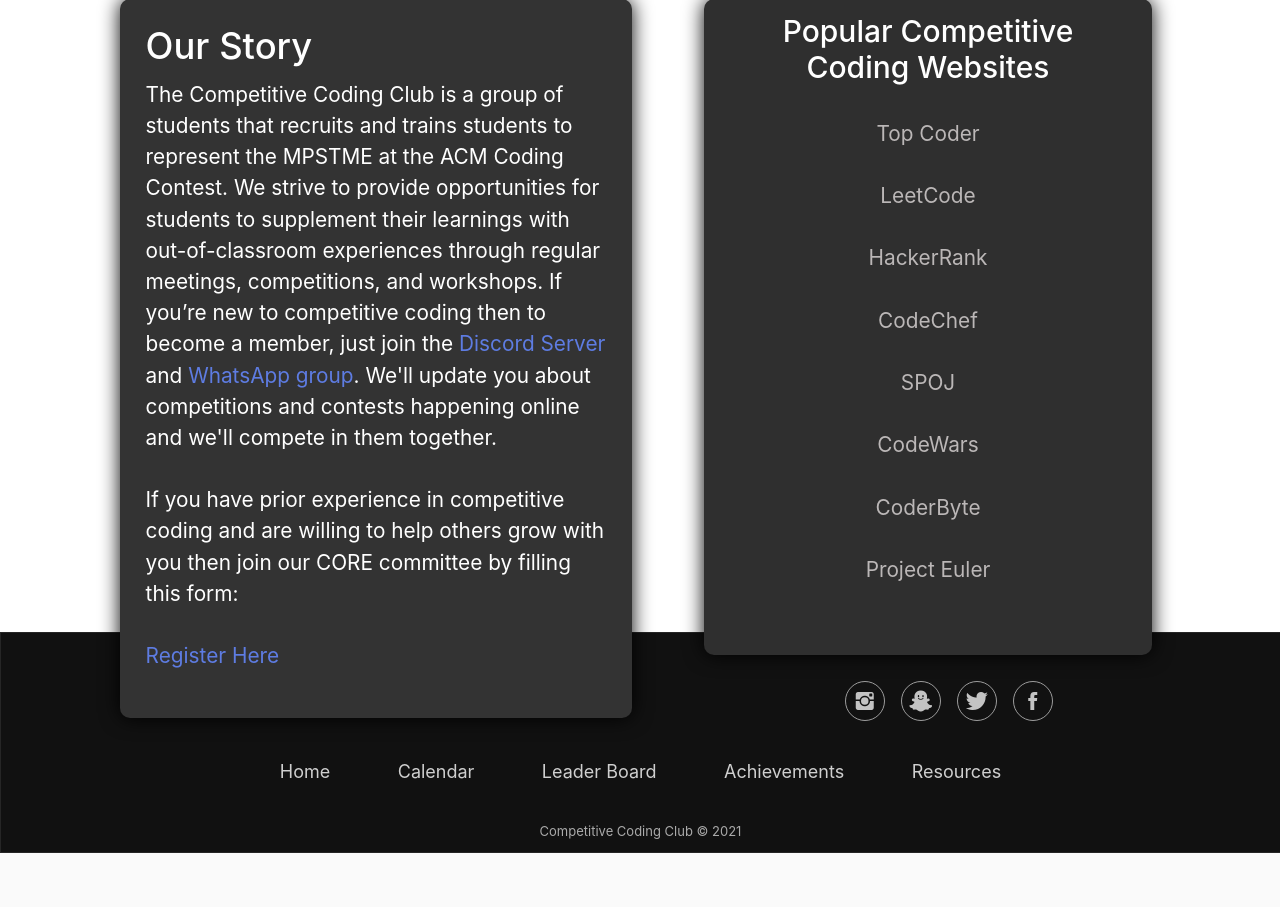
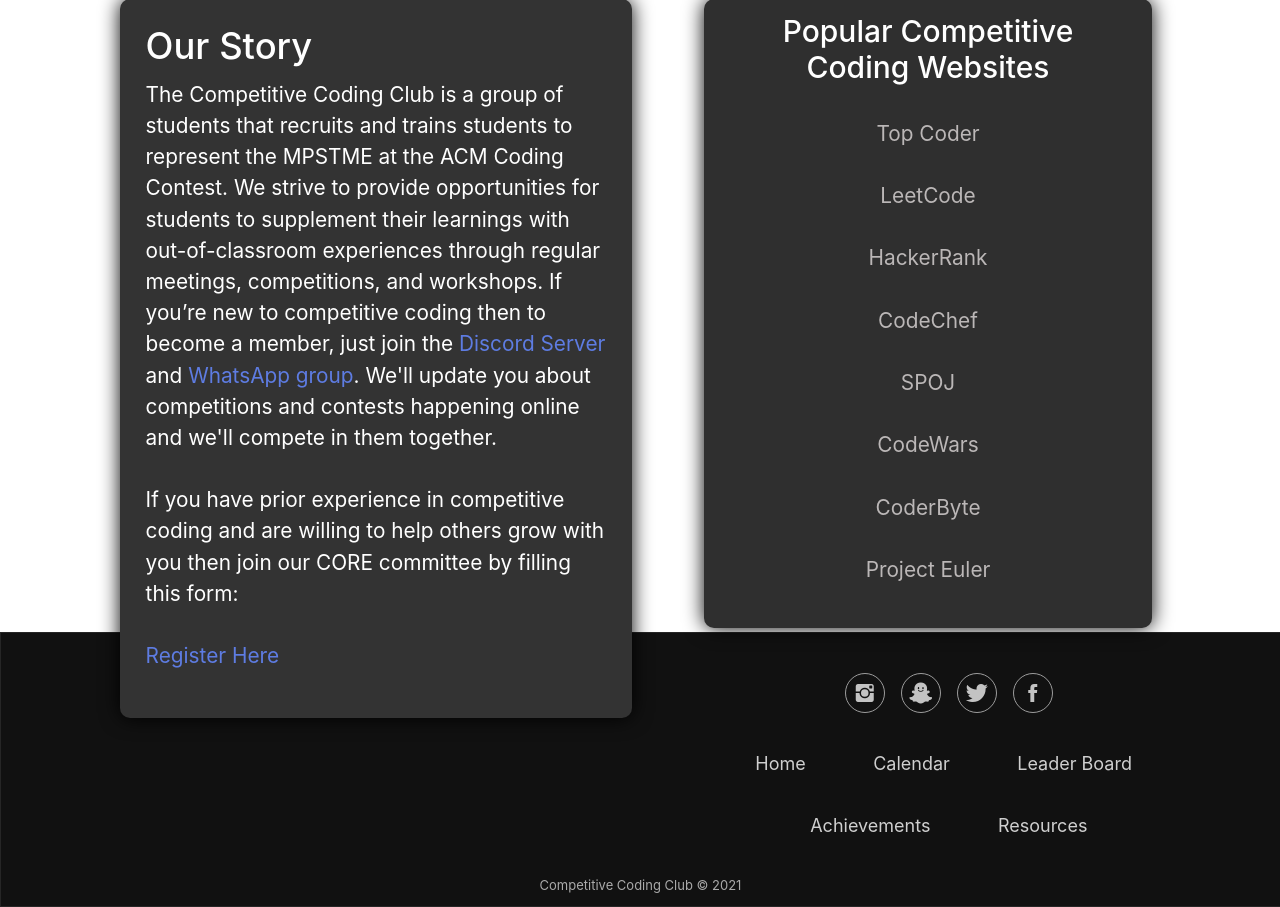
Before and after one commit to yashgoyal2802/CCC, a PHP site: page /home.php in a window 1280 px wide. Shown: the part 758-1665 px from the top of the page. Before the commit the page ends 1611 px from the top, so only its background shows below. Run offline with PHP 8.4, Linux system fonts and the light colour scheme.

Commit message:
aside styling
bringing it to same height

```diff
--- a/home.php
+++ b/home.php
@@ -86,7 +86,7 @@
           </p>
         </article>
       </section>
-      <aside class="animate__animated animate__slideInRight animate__delay-1s">
+      <aside class="animate__animated animate__slideInRight animate__delay-1s" style="padding-bottom: 11.5px;">
         <h3
           style="
             color: white;
```
